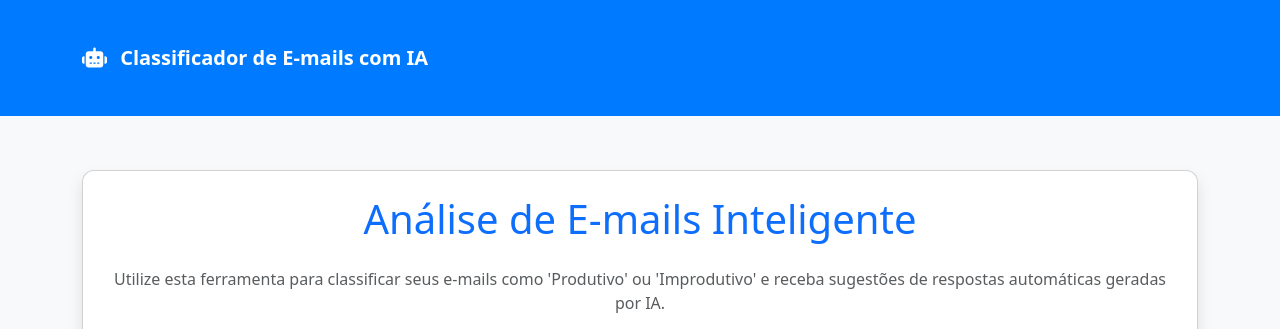
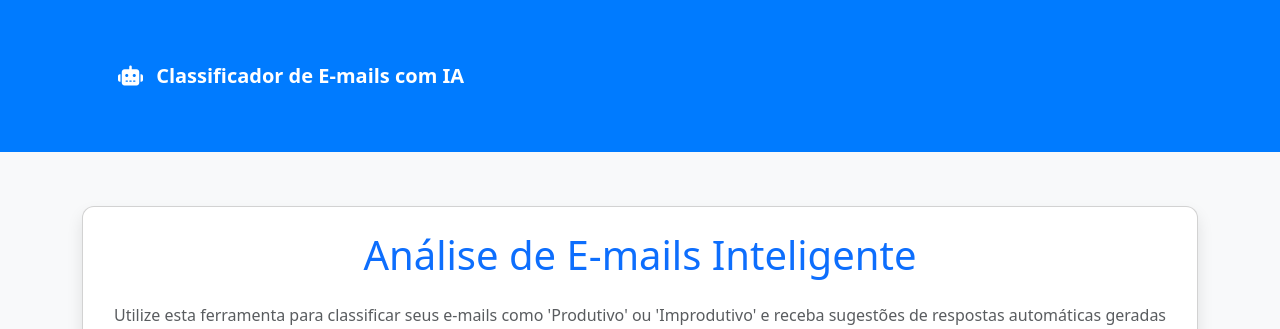
Before and after one commit to sttve/MailClassifierAI, a Flask app: page / in a window 1280 px wide. Shown: the top 329 px of the page. Run offline with Flask 3, Linux system fonts and the light colour scheme; some libraries are stand-ins or nearby versions.

Commit message:
Fix: padding on navbar-brand

```diff
--- a/templates/index.html
+++ b/templates/index.html
@@ -13,7 +13,7 @@
 <body>
 
     <nav class="navbar navbar-expand-lg navbar-dark">
-        <div class="container">
+        <div class="container p-5">
             <a class="navbar-brand" href="#">
                 <i class="fas fa-robot me-2"></i> Classificador de E-mails com IA
             </a>
```
